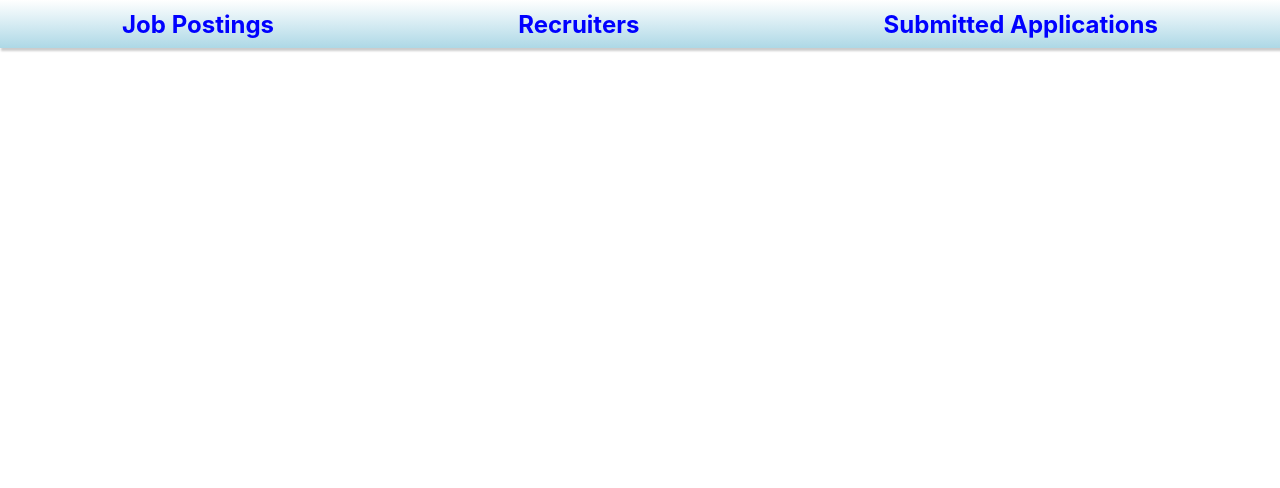
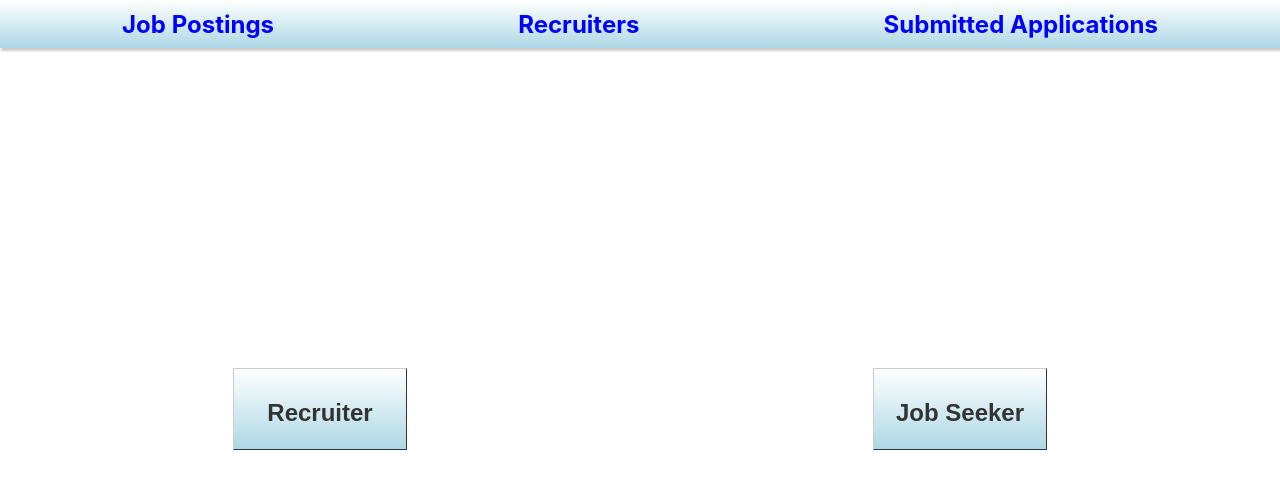
Before and after one commit to lanbow93/job-board-frontend, a React (Create React App) app: page / in a window 1280 px wide. Shown: the top 488 px of the page. Built offline with nearby package versions, Linux system fonts and the light colour scheme.

Commit message:
Minimal landing page made

```diff
--- a/src/App.css
+++ b/src/App.css
@@ -16,6 +16,33 @@ nav a{
   font-weight: bold;
 }
 
+/* Landing Page Styling */
+.landing {
+  display: flex;
+  justify-content: space-around;
+}
+
+
+.landing a {
+  margin-top: 20rem;
+  width: 10rem;
+  height: 3rem;
+  font: bold 11px Arial;
+  text-decoration: none;
+  background-color: lightblue;
+  background: linear-gradient(to top, lightblue 0%, white 100%);;
+  color: #333333;
+  padding: 30px 6px 2px 6px;
+  border-top: 1px solid #CCCCCC;
+  border-right: 1px solid #333333;
+  border-bottom: 1px solid #333333;
+  border-left: 1px solid #CCCCCC;
+  text-align: center;
+  font-size: 1.5rem;
+}
+
+.landing a{
+}
 /* Job Postings Index Styling */
 .jobCardHolder, .applicationHolder {
   display: grid;
--- /dev/null
+++ b/src/pages/Landing.js
@@ -0,0 +1,10 @@
+import { Link } from "react-router-dom"
+
+function Landing(props){
+    return <div className="landing">
+        <Link to="/recruiters">Recruiter</Link>
+        <Link to="/users">Job Seeker</Link>
+    </div>
+}
+
+export default Landing
--- a/src/router.js
+++ b/src/router.js
@@ -8,12 +8,13 @@ import { createApplicationAction, updateApplicationAction } from './actions';
 
 import { postingLoader, postLoader, applicationsLoader, applicationLoader } from './loaders';
 import SeekerApplicationShow from './pages/SeekerApplicationShow';
+import Landing from './pages/Landing';
 
 
 const router = createBrowserRouter(
     createRoutesFromElements(
         <Route path='/' element={<App/>}>
-            <Route path=''/>
+            <Route path='' element={<Landing />}/>
             <Route path='/users' element={<Index />} loader={postingLoader} />
             <Route path='/users/:id' element={<Show />} loader={postLoader} />
             <Route path='/users/:id/apply' element={<NewAppForm/>}/>
```
